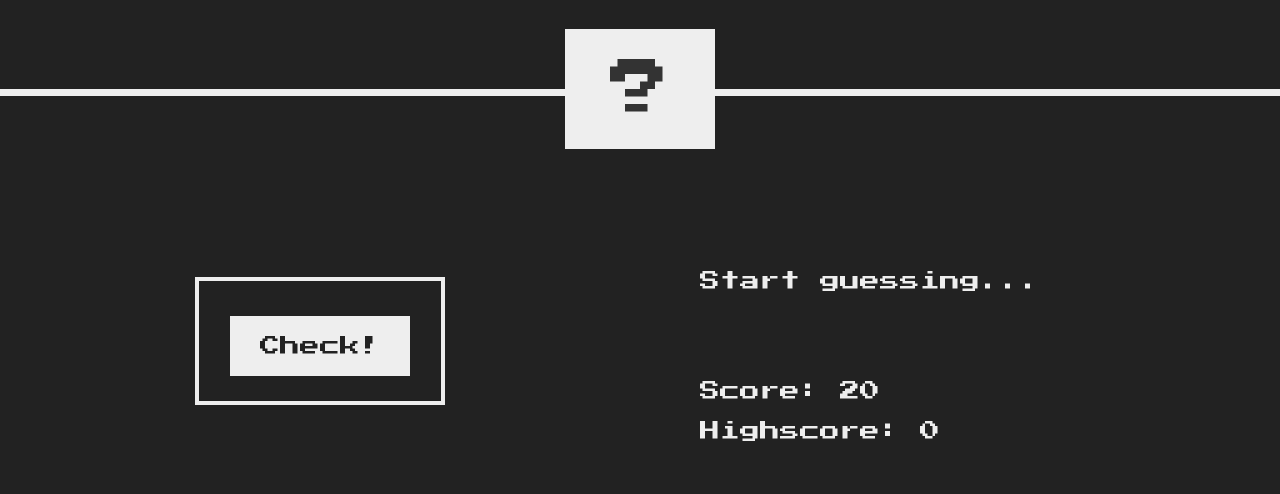
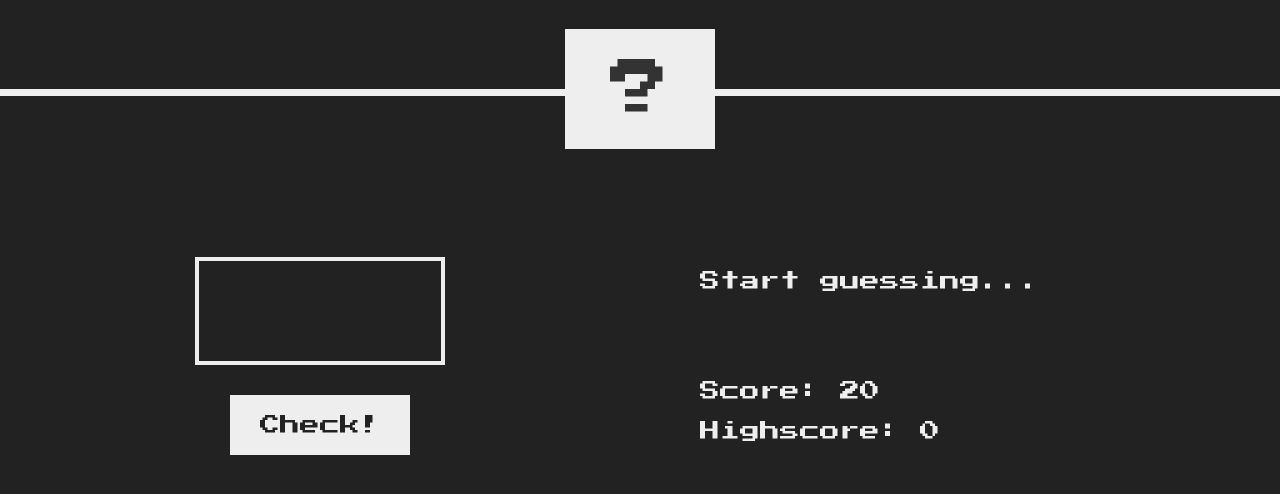
Before and after one commit to GravityBender/GuessTheNumber, a plain HTML site: page index.html in a window 1280 px wide. Shown: the part 184-678 px from the top of the page. Drawn offline with Linux system fonts and the light colour scheme.

Commit message:
Update index.html

```diff
--- a/index.html
+++ b/index.html
@@ -18,7 +18,9 @@
     </header>
     <main>
       <section class="left">
-        <form type="submit" class="guess" />
+        <form type='submit'>
+          <input type="number" class="guess" />
+        </form>
         <button class="btn check">Check!</button>
       </section>
       <section class="right">
```
